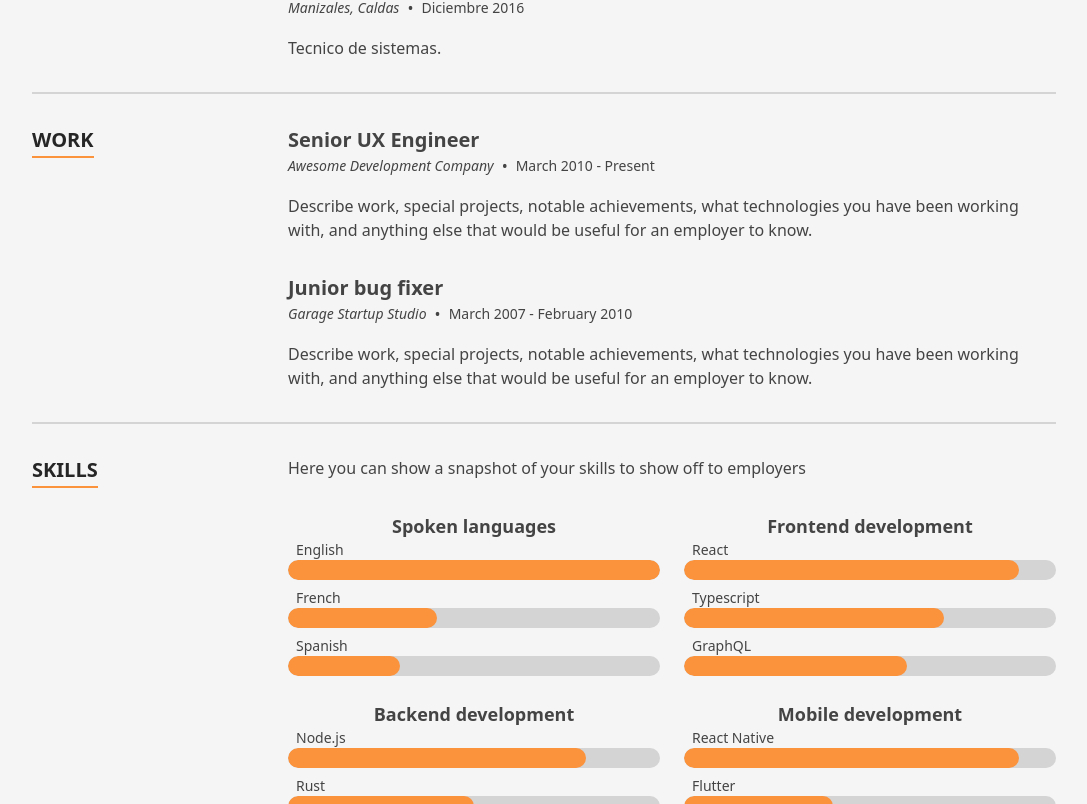
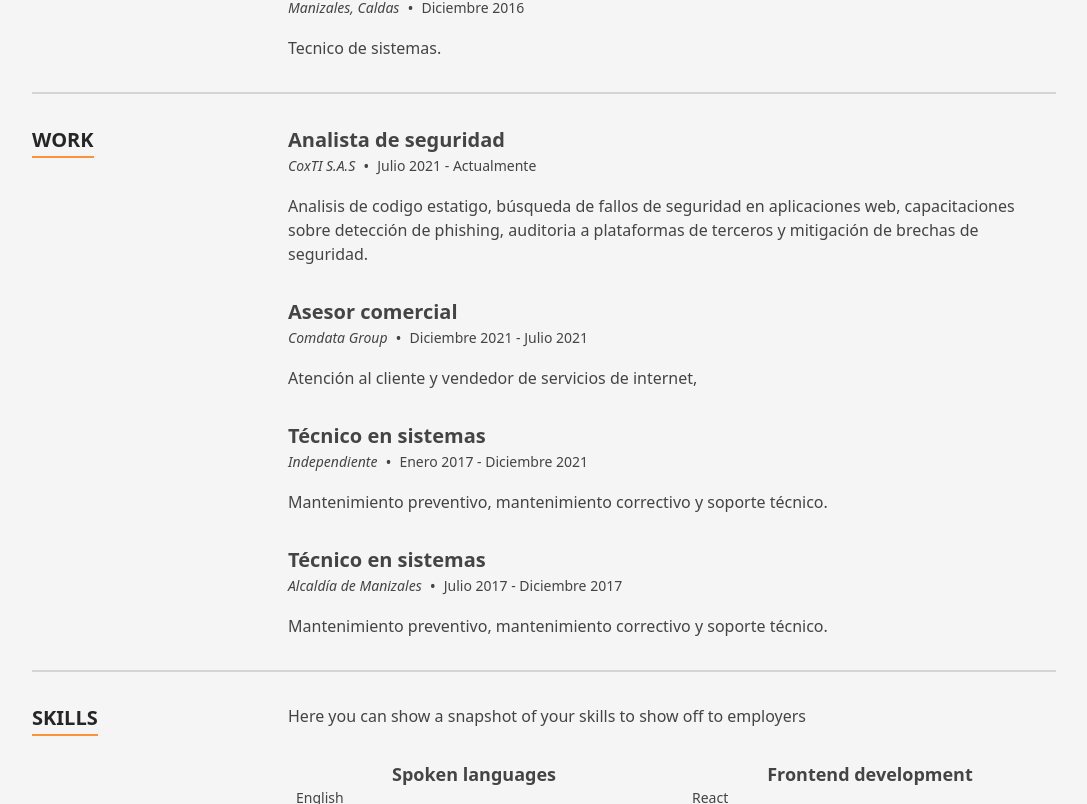
Before and after one commit to crisa97/cv, a Next.js app: page / in a window 1280 px wide. Shown: the part 2656-3460 px from the top of the page, without its empty margins (96-1183 px from the left). Built offline with nearby package versions, Linux system fonts and the light colour scheme.

Commit message:
work experience update

```diff
--- a/src/data/data.tsx
+++ b/src/data/data.tsx
@@ -328,26 +328,33 @@ export const education: TimelineItem[] = [
 
 export const experience: TimelineItem[] = [
   {
-    date: 'March 2010 - Present',
-    location: 'Awesome Development Company',
-    title: 'Senior UX Engineer',
+    date: 'Julio 2021 - Actualmente',
+    location: 'CoxTI S.A.S',
+    title: 'Analista de seguridad',
     content: (
       <p>
-        Describe work, special projects, notable achievements, what technologies you have been working with, and
-        anything else that would be useful for an employer to know.
+        Analisis de codigo estatigo, búsqueda de fallos de seguridad en aplicaciones web, capacitaciones sobre detección
+        de phishing, auditoria a plataformas de terceros y mitigación de brechas de seguridad.
       </p>
     ),
   },
   {
-    date: 'March 2007 - February 2010',
-    location: 'Garage Startup Studio',
-    title: 'Junior bug fixer',
-    content: (
-      <p>
-        Describe work, special projects, notable achievements, what technologies you have been working with, and
-        anything else that would be useful for an employer to know.
-      </p>
-    ),
+    date: 'Diciembre 2021 - Julio 2021',
+    location: 'Comdata Group',
+    title: 'Asesor comercial',
+    content: <p>Atención al cliente y vendedor de servicios de internet,</p>,
+  },
+  {
+    date: 'Enero 2017 - Diciembre 2021',
+    location: 'Independiente',
+    title: 'Técnico en sistemas',
+    content: <p>Mantenimiento preventivo, mantenimiento correctivo y soporte técnico.</p>,
+  },
+  {
+    date: 'Julio 2017 - Diciembre 2017',
+    location: 'Alcaldía de Manizales',
+    title: 'Técnico en sistemas',
+    content: <p>Mantenimiento preventivo, mantenimiento correctivo y soporte técnico.</p>,
   },
 ];
 
```
